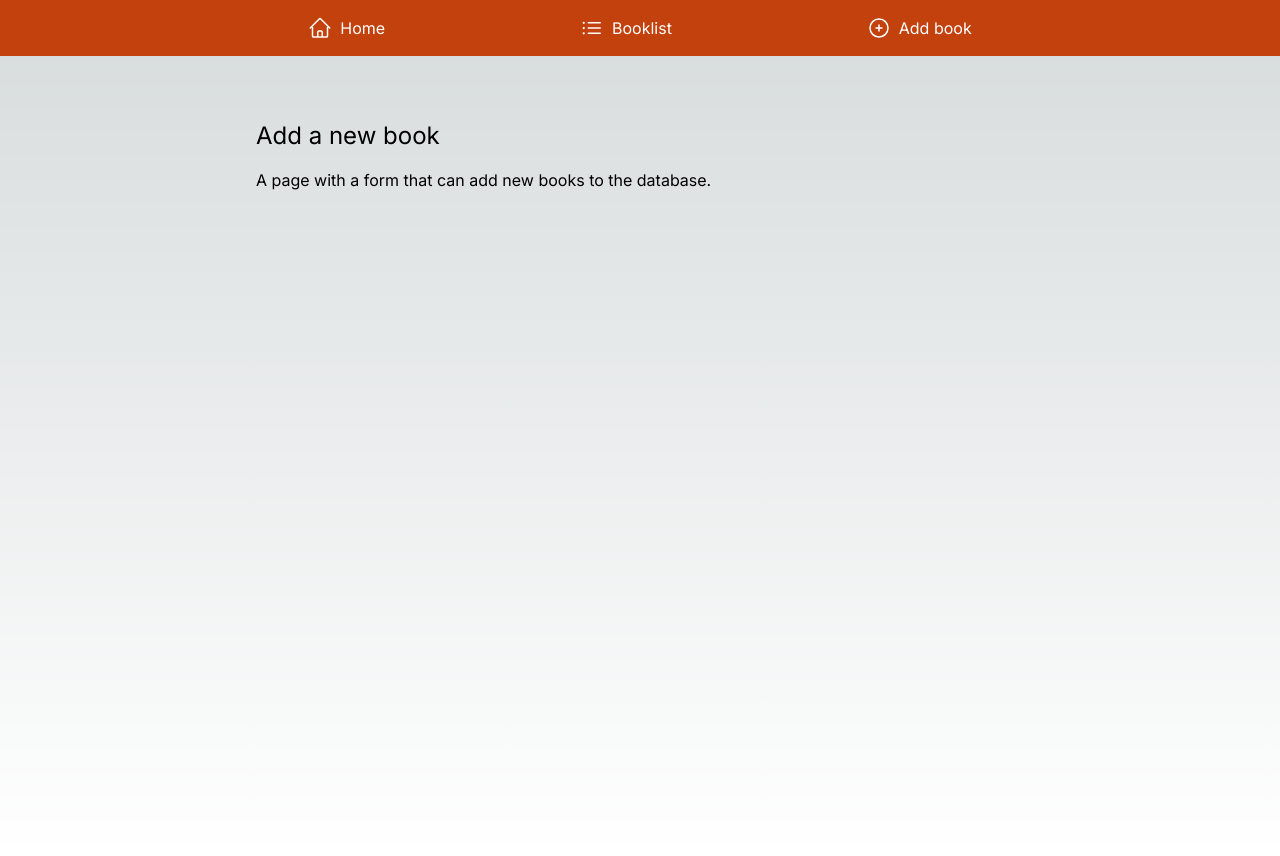
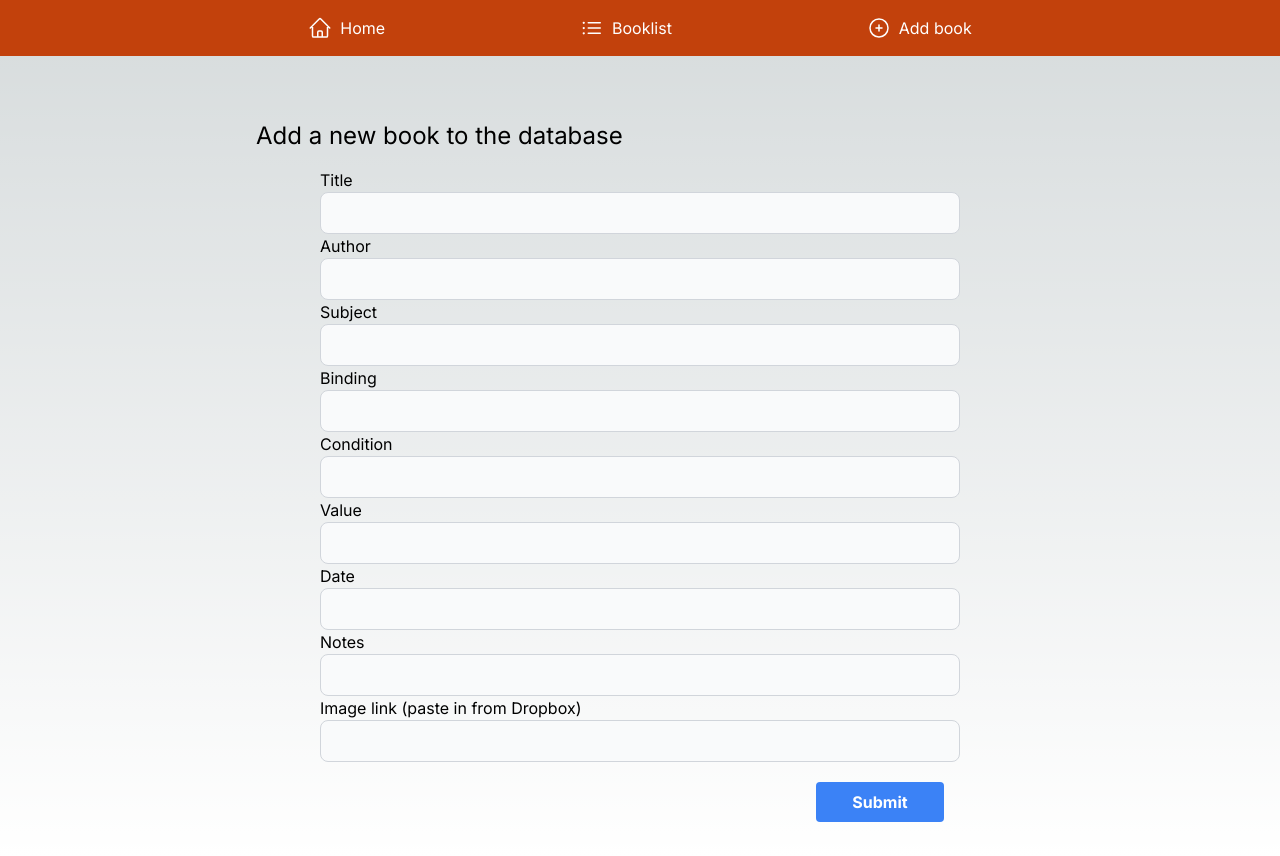
Before and after one commit to EricPudney/next-books, a Next.js app: page /home/add in a window 1280 px wide. Built offline with nearby package versions, Linux system fonts and the light colour scheme.

Commit message:
added images and add book form

```diff
--- a/app/actions/actions.ts
+++ b/app/actions/actions.ts
@@ -17,12 +17,26 @@ const TempFormSchema = z.object({
          value: z.coerce.number(),
          date: z.coerce.number(),
          notes: z.string(),
+         image: z.coerce.string()
      });
+
+const NewBookSchema = z.object({
+    title: z.string(),
+    author: z.string(),
+    subject: z.string(),
+    binding: z.string(),
+    condition: z.string(),
+    value: z.coerce.number(),
+    date: z.coerce.number(),
+    notes: z.string(),
+    image: z.string()
+})
 
 export async function editBook(formData: FormData) {
 
-    const tempForm = Object.fromEntries(formData.entries())
-    const editedBook = TempFormSchema.parse(tempForm)
+    const tempForm = Object.fromEntries(formData.entries());
+    const editedBook = TempFormSchema.parse(tempForm);
+    const imageLink = editedBook.image.replace("dl=0", "raw=1");
 
     // console.log(editedBook)
     const result = await sql`
@@ -34,10 +48,34 @@ export async function editBook(formData: FormData) {
     condition = ${editedBook.condition},
     value = ${editedBook.value},
     date = ${editedBook.date},
-    notes = ${editedBook.notes}
+    notes = ${editedBook.notes},
+    image = ${imageLink}
     WHERE Id = ${editedBook.id};
     `
     console.log(result);
     revalidatePath('/home/booklist');
     redirect(`/home/booklist`);
 }
+
+export async function addBook(formData: FormData) {
+    const addForm = Object.fromEntries(formData.entries());
+    const newBook = NewBookSchema.parse(addForm);
+    const imageLink = newBook.image.replace("dl=0", "raw=1");
+
+    const result = await sql`
+    INSERT INTO books (title, author, subject, binding, condition, value, date, notes, image)
+    VALUES (${newBook.title},
+        ${newBook.author},
+        ${newBook.subject},
+        ${newBook.binding},
+        ${newBook.condition},
+        ${newBook.value},
+        ${newBook.date},
+        ${newBook.notes},
+        ${imageLink})
+    `
+    console.log(result);
+    revalidatePath('/home/booklist');
+    redirect(`/home/booklist`);
+
+}
--- a/app/components/Bookinfo.tsx
+++ b/app/components/Bookinfo.tsx
@@ -19,8 +19,8 @@ export default async function Bookinfo({
                 <p>Date of publication: {book.date}</p>
                 <p>Notes: {book.notes}</p>
             </div>
-            <div className="grid grid-cols-subgrid gap-4 col-span-2">
-
+            <div className="grid grid-cols-subgrid col-span-2 mb-4">
+                <img src={book.image} alt='an image of the book' className="rounded place-self-end col-span-2 max-h-96"/>
             </div>
         </div>
         </>
--- a/app/components/Booklist.tsx
+++ b/app/components/Booklist.tsx
@@ -46,9 +46,6 @@ export default function Booklist({
             );
         })}
         </div>
-        <div className="flex items-center pb-2 pt-6">
-          <h3 className="ml-2 text-sm text-gray-500 ">Updated just now</h3>
-        </div>
       </div>
     </div>
     )
--- a/app/data/definitions.ts
+++ b/app/data/definitions.ts
@@ -7,5 +7,6 @@ export type Book = {
     notes: string,
     subject: string,
     value: number,
-    date: number
+    date: number,
+    image: string
 }
--- a/app/home/add/page.tsx
+++ b/app/home/add/page.tsx
@@ -1,8 +1,22 @@
+import { addBook } from "@/app/actions/actions"
+
+
 export default function Page() {
     return (
         <>
-            <h2 className='mb-4 text-xl md:text-2xl mt-16'>Add a new book</h2>
-            <p>A page with a form that can add new books to the database.</p>
+            <h2 className='mb-4 text-xl md:text-2xl mt-16'>Add a new book to the database</h2>
+            <form name="addBook" action={addBook} className="flex flex-col mx-16">
+                <label>Title</label><input className='bg-gray-50 border border-gray-300 text-gray-900 text-sm rounded-lg focus:ring-blue-500 focus:border-blue-500 block w-full p-2.5 dark:bg-gray-700 dark:border-gray-600 dark:placeholder-gray-400 dark:text-white dark:focus:ring-blue-500 dark:focus:border-blue-500' type='text' name="title"  />
+                <label>Author</label><input className='bg-gray-50 border border-gray-300 text-gray-900 text-sm rounded-lg focus:ring-blue-500 focus:border-blue-500 block w-full p-2.5 dark:bg-gray-700 dark:border-gray-600 dark:placeholder-gray-400 dark:text-white dark:focus:ring-blue-500 dark:focus:border-blue-500' type='text' name="author" />
+                <label>Subject</label><input className='bg-gray-50 border border-gray-300 text-gray-900 text-sm rounded-lg focus:ring-blue-500 focus:border-blue-500 block w-full p-2.5 dark:bg-gray-700 dark:border-gray-600 dark:placeholder-gray-400 dark:text-white dark:focus:ring-blue-500 dark:focus:border-blue-500' type='text' name="subject" />
+                <label>Binding</label><input className='bg-gray-50 border border-gray-300 text-gray-900 text-sm rounded-lg focus:ring-blue-500 focus:border-blue-500 block w-full p-2.5 dark:bg-gray-700 dark:border-gray-600 dark:placeholder-gray-400 dark:text-white dark:focus:ring-blue-500 dark:focus:border-blue-500' type='text' name="binding" />
+                <label>Condition</label><input className='bg-gray-50 border border-gray-300 text-gray-900 text-sm rounded-lg focus:ring-blue-500 focus:border-blue-500 block w-full p-2.5 dark:bg-gray-700 dark:border-gray-600 dark:placeholder-gray-400 dark:text-white dark:focus:ring-blue-500 dark:focus:border-blue-500' type='text' name="condition" />
+                <label>Value</label><input className='bg-gray-50 border border-gray-300 text-gray-900 text-sm rounded-lg focus:ring-blue-500 focus:border-blue-500 block w-full p-2.5 dark:bg-gray-700 dark:border-gray-600 dark:placeholder-gray-400 dark:text-white dark:focus:ring-blue-500 dark:focus:border-blue-500' type='number' name="value" />
+                <label>Date</label><input className='bg-gray-50 border border-gray-300 text-gray-900 text-sm rounded-lg focus:ring-blue-500 focus:border-blue-500 block w-full p-2.5 dark:bg-gray-700 dark:border-gray-600 dark:placeholder-gray-400 dark:text-white dark:focus:ring-blue-500 dark:focus:border-blue-500' type='number' name="date" />
+                <label>Notes</label><input className='bg-gray-50 border border-gray-300 text-gray-900 text-sm rounded-lg focus:ring-blue-500 focus:border-blue-500 block w-full p-2.5 dark:bg-gray-700 dark:border-gray-600 dark:placeholder-gray-400 dark:text-white dark:focus:ring-blue-500 dark:focus:border-blue-500' type='text' name="notes" />
+                <label>Image link (paste in from Dropbox)</label><input className='bg-gray-50 border border-gray-300 text-gray-900 text-sm rounded-lg focus:ring-blue-500 focus:border-blue-500 block w-full p-2.5 dark:bg-gray-700 dark:border-gray-600 dark:placeholder-gray-400 dark:text-white dark:focus:ring-blue-500 dark:focus:border-blue-500' type='text' name="image" />
+                <button className='place-self-end bg-blue-500 hover:bg-blue-700 text-white font-bold mr-4 py-2 px-4 mt-5 rounded w-32' type="submit">Submit</button>
+            </form>
         </>
 )
 }
--- a/app/home/edit/[id]/page.tsx
+++ b/app/home/edit/[id]/page.tsx
@@ -1,5 +1,5 @@
 import { editBook } from "@/app/actions/actions";
-import Backbutton from "@/app/components/Backbutton";
+// import Backbutton from "@/app/components/Backbutton";
 import { fetchBook } from "@/app/data/data";
 
 export default async function Page({ params }: { params: { id: string } }) {
@@ -19,6 +19,7 @@ export default async function Page({ params }: { params: { id: string } }) {
                 <label>Value</label><input className='bg-gray-50 border border-gray-300 text-gray-900 text-sm rounded-lg focus:ring-blue-500 focus:border-blue-500 block w-full p-2.5 dark:bg-gray-700 dark:border-gray-600 dark:placeholder-gray-400 dark:text-white dark:focus:ring-blue-500 dark:focus:border-blue-500' type='number' name="value" defaultValue={book.value}/>
                 <label>Date</label><input className='bg-gray-50 border border-gray-300 text-gray-900 text-sm rounded-lg focus:ring-blue-500 focus:border-blue-500 block w-full p-2.5 dark:bg-gray-700 dark:border-gray-600 dark:placeholder-gray-400 dark:text-white dark:focus:ring-blue-500 dark:focus:border-blue-500' type='number' name="date" defaultValue={book.date}/>
                 <label>Notes</label><input className='bg-gray-50 border border-gray-300 text-gray-900 text-sm rounded-lg focus:ring-blue-500 focus:border-blue-500 block w-full p-2.5 dark:bg-gray-700 dark:border-gray-600 dark:placeholder-gray-400 dark:text-white dark:focus:ring-blue-500 dark:focus:border-blue-500' type='text' name="notes" defaultValue={book.notes}/>
+                <label>Image link</label><input className='bg-gray-50 border border-gray-300 text-gray-900 text-sm rounded-lg focus:ring-blue-500 focus:border-blue-500 block w-full p-2.5 dark:bg-gray-700 dark:border-gray-600 dark:placeholder-gray-400 dark:text-white dark:focus:ring-blue-500 dark:focus:border-blue-500' type='text' name="image" defaultValue={book.image}/>
                 <button className='place-self-end bg-blue-500 hover:bg-blue-700 text-white font-bold mr-4 py-2 px-4 mt-5 rounded w-32' type="submit">Submit</button>
             </form>
         </>
```
